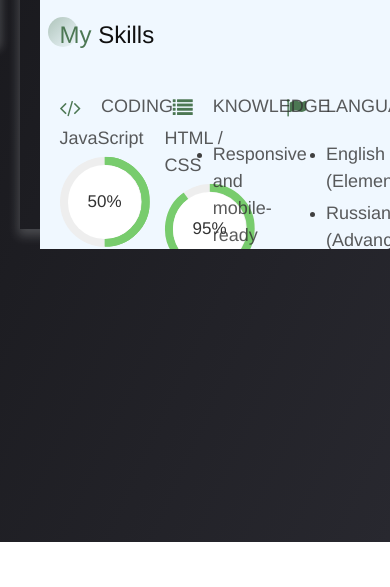
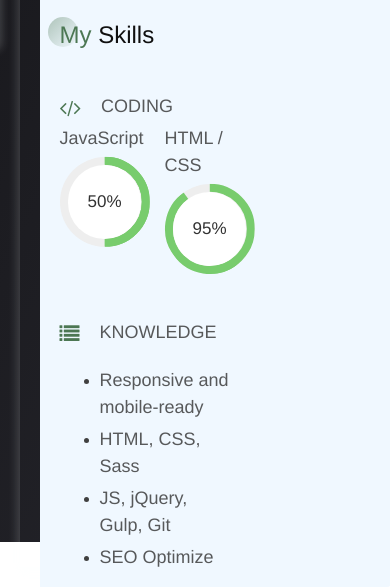
Before and after one commit to BazarovaAnastasiya/CV, a plain HTML site: page index.html in a window 390 px wide. Shown: the part 302-889 px from the top of the page. Before the commit the page ends 844 px from the top, so only its background shows below. Drawn offline with Linux system fonts and the light colour scheme.

Commit message:
fix: css

```diff
--- a/index.css
+++ b/index.css
@@ -734,4 +734,18 @@ font-size: 0;}
 .home-card{
     display: block;
 }
+.card,
+.card__inner{
+    height: 100vh;
+    max-height: 100vh;
 }
+.skills .row,
+.row-content {
+    flex-wrap: wrap;
+    justify-content: start;
+}
+.skill,
+.row-content__content {
+    width: 55%;
+}
+}
```
